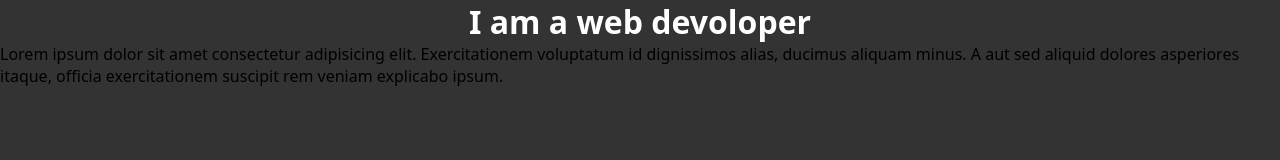
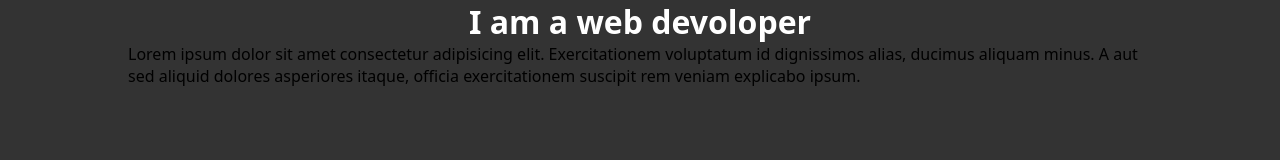
Before and after one commit to Billioneir/my-cv, a plain HTML site: page index.html in a window 1280 px wide. Drawn offline with Linux system fonts and the light colour scheme.

Commit message:
i give to wrapper a style

```diff
--- a/style.css
+++ b/style.css
@@ -10,3 +10,7 @@ h1 {
     text-align: center;
     color: #fff;
 }
+.wrapper {
+    max-width: 1024px;
+    margin: 0 auto;
+}
```
